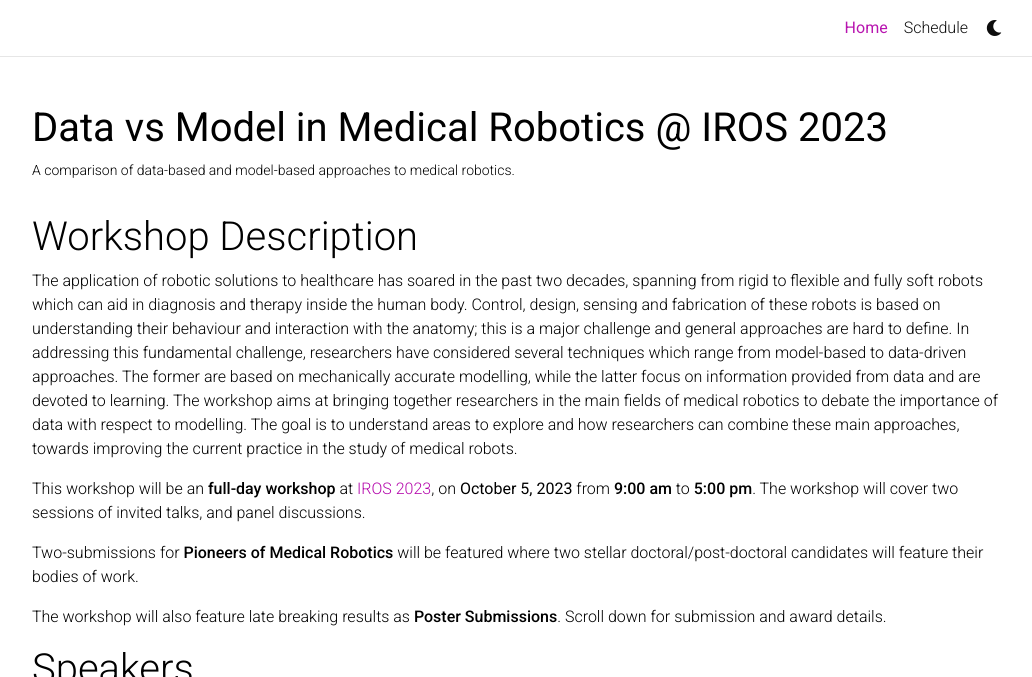
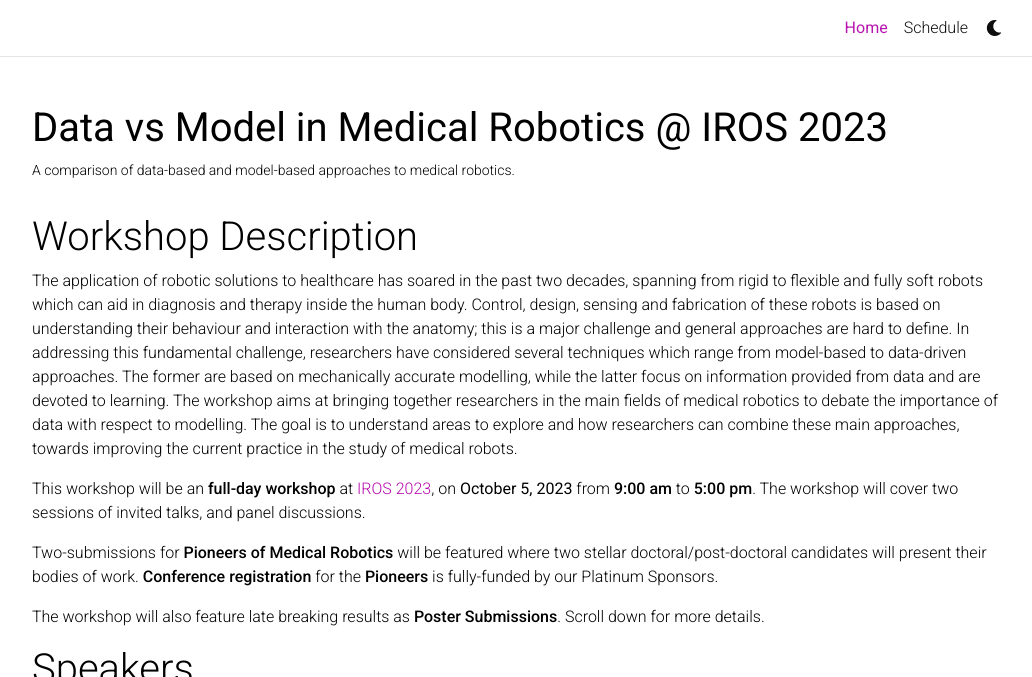
Before and after one commit to future-med-roboticist/future-med-roboticist.github.io, a Jekyll site: the page built from _pages/home.md, in a window 1280 px wide and 900 px high, cut to the strip 0-677 px from the top of the window. Shown: the whole strip, without its empty margins (123-1155 px from the left). Built offline with Jekyll 4.4.1, drawn with Linux system fonts in a browser that asks for light colours; full-size pictures stand in for the smaller copies a plugin makes; comment, search, counter and statistics services are not loaded; a style sheet for code colours, icons or effects is not loaded.

Commit message:
Update home.md

```diff
--- a/_pages/home.md
+++ b/_pages/home.md
@@ -18,9 +18,9 @@ The workshop aims at bringing together researchers in the main fields of medical
 This workshop will be an **full-day workshop** at [IROS 2023](https://ieee-iros.org/), on <b>October 5, 2023</b> from **9:00 am** to **5:00 pm**.
 The workshop will cover two sessions of invited talks, and panel discussions.
 
-Two-submissions for **Pioneers of Medical Robotics** will be featured where two stellar doctoral/post-doctoral candidates will feature their bodies of work.
+Two-submissions for **Pioneers of Medical Robotics** will be featured where two stellar doctoral/post-doctoral candidates will present their bodies of work. **Conference registration** for the **Pioneers** is fully-funded by our Platinum Sponsors.
 
-The workshop will also feature late breaking results as **Poster Submissions**. Scroll down for submission and award details.
+The workshop will also feature late breaking results as **Poster Submissions**. Scroll down for more details.
 
 # Speakers
 
```
